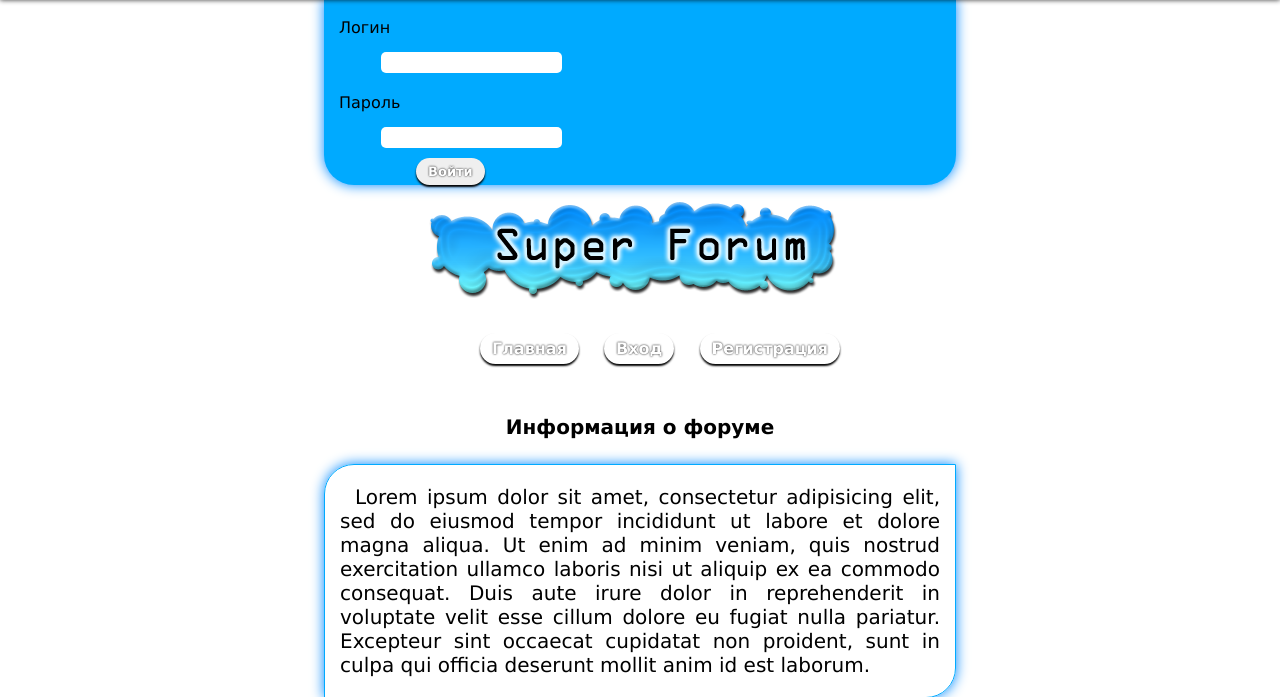
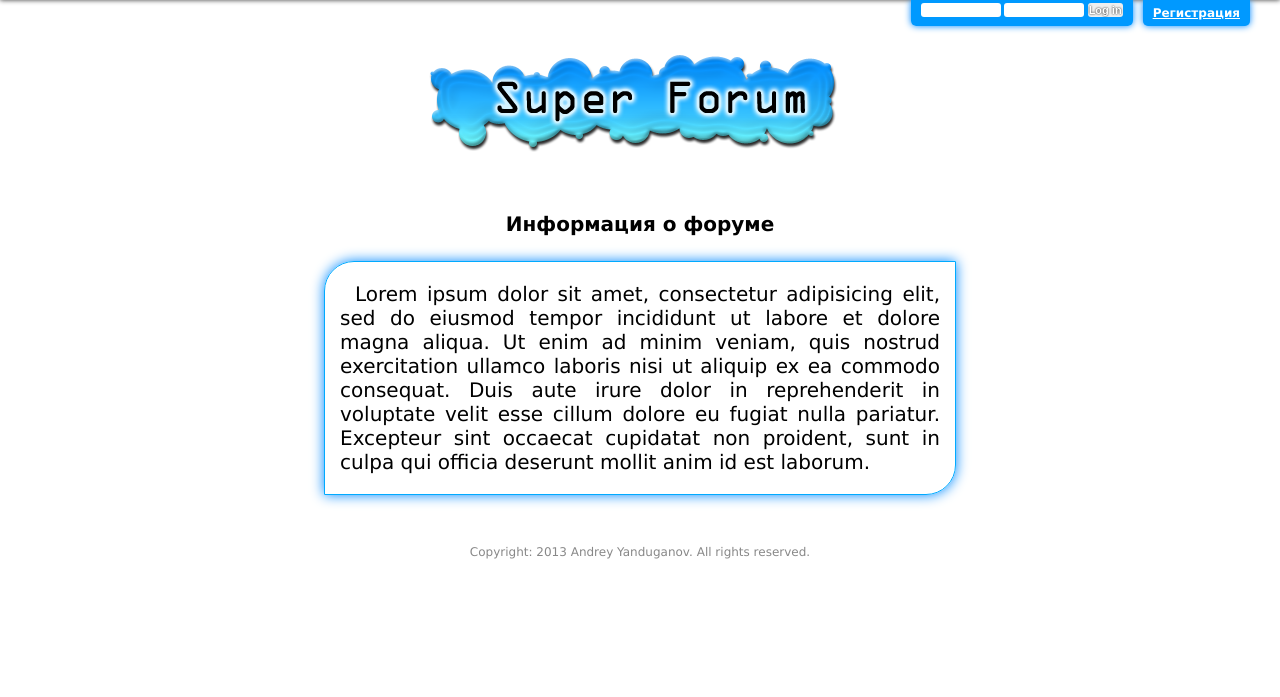
Before and after one commit to andreybotanic/SuperForum, a PHP site: page / in a window 1280 px wide. Shown: the top 697 px of the page. Run offline with PHP 8.4, Linux system fonts and the light colour scheme.

Commit message:
reg fields from hongfire

```diff
--- a/css/common.css
+++ b/css/common.css
@@ -72,7 +72,7 @@ label {
 	padding: 6px 12px 6px 12px;
 	margin-top: 10px;
 	border-width: 0px;
-	border-radius: 25px;
+	border-radius: 7px;
 	font-weight: bold;
 	text-decoration: none;
 	background: linear-gradient(bottom, #05f, #0df);
@@ -85,23 +85,35 @@ label {
 .small-button  {
 	color: #fff;
 	text-shadow: 0px 0px 2px #000;
-	box-shadow: 0px 2px 2px #000;
 	padding: 6px 12px 6px 12px;
 	margin-top: 10px;
-	border-width: 0px;
-	border-radius: 25px;
+	border-radius: 3px;
 	font-weight: bold;
 	text-decoration: none;
-	background: linear-gradient(bottom, #05f, #0df);
-	background: -o-linear-gradient(bottom, #05f, #0df);
-	background: -moz-linear-gradient(bottom, #05f, #0df);
-	background: -ms-linear-gradient(bottom, #05f, #0df);
+	background: linear-gradient(bottom, #03f, #0df);
+	background: -o-linear-gradient(bottom, #03f, #0df);
+	background: -moz-linear-gradient(bottom, #03f, #0df);
+	background: -ms-linear-gradient(bottom, #03f, #0df);
 	font-size: 13px;
 }
+
+.small-button:hover{
+	color: #000;
+	text-shadow: 0px 0px 5px #fff, 0px 0px 2px #fff, 0px 0px 1px #fff;
+}
+
+
 
 .button:hover {
 	color: #000;
 	text-shadow: 0px 0px 5px #fff, 0px 0px 2px #fff, 0px 0px 1px #fff;
+}
+
+.small-button:active {
+	background: linear-gradient(top, #03f, #0df);
+	background: -o-linear-gradient(top, #03f, #0df);
+	background: -moz-linear-gradient(top, #03f, #0df);
+	background: -ms-linear-gradient(top, #03f, #0df);
 }
 
 .button:active {
@@ -144,3 +156,86 @@ label {
 	color: #888;
 	margin-top: 50px;
 }
+
+.textbox {
+	border-radius: 3px;
+}
+
+.toplinks {
+	position:absolute;
+	right:20px;
+	top:0;
+	color:#ffffff;
+	font: normal normal normal 11px Arial, Tahoma, Calibri, Verdana, Geneva, sans-serif;
+	text-align:right;
+	background: none;
+}
+
+.toplinks ul.nouser{
+
+}
+
+.toplinks ul.nouser li {
+	display:inline;
+}
+
+.toplinks ul.nouser li a {
+	display: block;
+	float: right;
+	clear: left;
+	color:#ffffff;
+	position: relative;
+	padding: 6px 10px 0 10px;
+	background: #09f;
+	-moz-border-radius-bottomleft: 5px;
+	-webkit-border-bottom-left-radius: 5px;
+	border-bottom-left-radius: 5px;
+	-moz-border-radius-bottomright:5px;
+	-webkit-border-bottom-right-radius:5px;
+	border-bottom-right-radius:5px;
+	height:20px;
+	font-weight:bold;
+	font-size:12px;
+	margin-right: 10px;
+	box-shadow: 0px 0px 7px #08f;
+}
+
+.toplinks form {
+	min-width: 220px;
+	display:block;
+	margin-right: 10px;
+	text-align: left;
+	float: right;
+	clear: left;
+}
+
+.toplinks .logindetails {
+	padding: 0 10px;
+	text-align: center;
+	background: #09f;
+	-moz-border-radius-bottomleft: 5px;
+	-webkit-border-bottom-left-radius: 5px;
+	border-bottom-left-radius: 5px;
+	-moz-border-radius-bottomright:5px;
+	-webkit-border-bottom-right-radius:5px;
+	border-bottom-right-radius:5px;
+	height:26px;
+	box-shadow: 0px 0px 7px #08f;
+}
+
+.toplinks form input {
+	margin: 3px 0 0;
+	vertical-align: baseline;
+	font-size: 11px;
+	padding: 1px;
+	border: 0;
+}
+
+.doc_header {
+	min-height:45px;
+}
+
+
+ul,fieldset{margin:0;padding:0;}
+fieldset{border:0;}
+input{font:99% arial,helvetica,clean,sans-serif;}
--- a/index.html
+++ b/index.html
@@ -1,53 +1,51 @@
 <!DOCTYPE html>
 <html>
   <head>
-		<meta charset="utf-8">
-		<title>
-			Супер Форум
-		</title>
+    <meta name="generator"
+    content="HTML Tidy for HTML5 (experimental) for Windows https://github.com/w3c/tidy-html5/tree/c63cc39" />
+    <meta charset="utf-8" />
+    <title>Супер Форум</title>
     <link rel="stylesheet" href="css/index.css" />
   </head>
   <body>
-		<section class="top">
-			<form class="login">
-				<div class="field">
-					<label for="name">Логин</label>
-					<input type="text" class="log" id="login" name="login" required>
+    <div class="floatcontainer doc_header" id="header">
+      <div class="toplinks" id="toplinks">
+        <ul class="nouser">
+          <li>
+            <a href="registration.html">Регистрация</a>
+          </li>
+          <li style="list-style: none; display: inline">
+            <form id="navbar_loginform">
+              <fieldset class="logindetails" id="logindetails">
+                <div>
+                  <div>
+                  <input type="text" size="10" id="navbar_username" name="vb_login_username" class="textbox default-value" />
+                  <input type="text" size="10" id="navbar_password_hint" name="vb_login_password_hint"
+                  class="textbox default-value" />
+                  <input type="submit"
+                  title="Enter your username and password in the boxes provided to login, or click the &#39;Create new account&#39; button to create a profile for yourself."
+                  value="Log in" class="small-button" /></div>
                 </div>
-				<div class="field">
-					<label for="password">Пароль</label>
-					<input type="password" class="log" id="password" name="password" required>
-				</div>
-				<div>
-					<div class="btn">
-						<input type="submit" class="small-button" value="Войти" id="send">
+              </fieldset>
+            </form>
+          </li>
+        </ul>
       </div>
     </div>
-			</form>
-		</section>
     <header>
-			<img src="images/head.png">
+      <img src="images/head.png" />
     </header>
-		<br>
-		<nav>
-			<ul>
-				<li><a class="button" href="index.html">Главная</a></li>
-				<li><a class="button" href="log-in.html">Вход</a></li>
-				<li><a class="button" href="registration.html">Регистрация</a></li>
-			</ul>
-		</nav>
-		<br>
+    <br />
+    <br />
     <section>
       <header>
         <h2>Информация о форуме</h2>
       </header>
       <article class="frame">
-				<p>Lorem ipsum dolor sit amet, consectetur adipisicing elit, sed do eiusmod
-				tempor incididunt ut labore et dolore magna aliqua. Ut enim ad minim veniam,
-				quis nostrud exercitation ullamco laboris nisi ut aliquip ex ea commodo
-				consequat. Duis aute irure dolor in reprehenderit in voluptate velit esse
-				cillum dolore eu fugiat nulla pariatur. Excepteur sint occaecat	cupidatat
-				non proident, sunt in culpa qui officia deserunt mollit anim id est laborum.</p>
+        <p>Lorem ipsum dolor sit amet, consectetur adipisicing elit, sed do eiusmod tempor incididunt ut labore et dolore magna
+        aliqua. Ut enim ad minim veniam, quis nostrud exercitation ullamco laboris nisi ut aliquip ex ea commodo consequat. Duis
+        aute irure dolor in reprehenderit in voluptate velit esse cillum dolore eu fugiat nulla pariatur. Excepteur sint occaecat
+        cupidatat non proident, sunt in culpa qui officia deserunt mollit anim id est laborum.</p>
       </article>
     </section>
     <footer>
```
Lines whose indentation alone changed are shown as unchanged.
